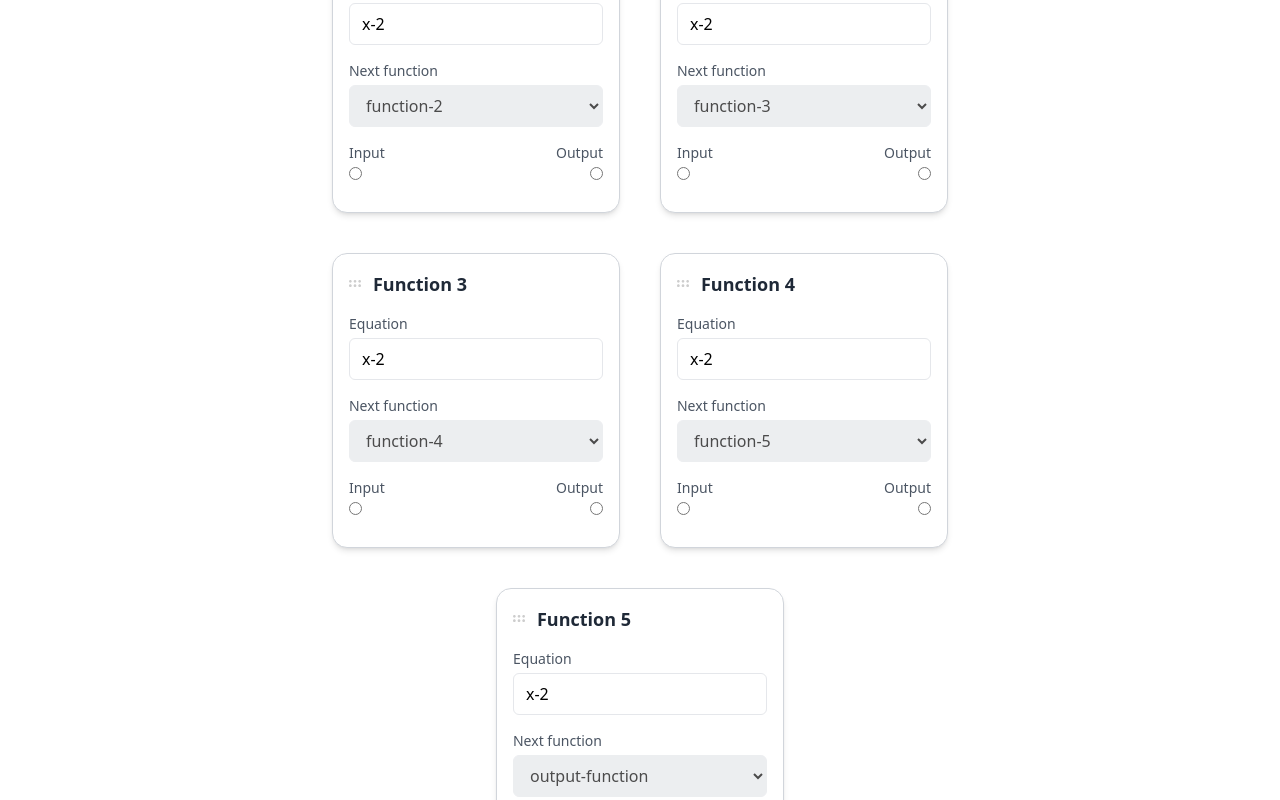
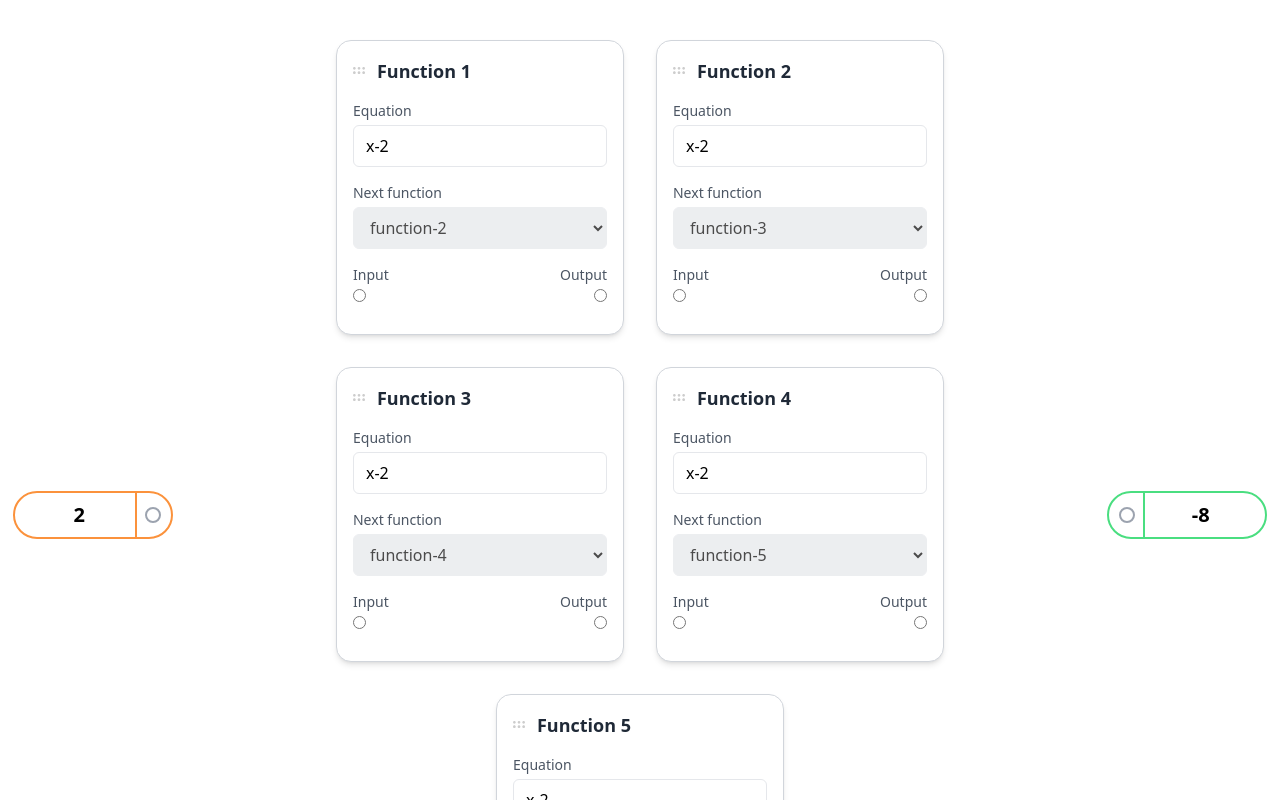
Before and after one commit to himanshubhardwaz/function-chain, a React (Vite) app: page / in a window 1280 px wide. Built offline with nearby package versions, Linux system fonts and the light colour scheme.

Commit message:
feat: calculation logic

```diff
--- a/src/App.tsx
+++ b/src/App.tsx
@@ -1,18 +1,58 @@
+import { useState, useMemo, useCallback, useRef } from "react";
 import FunctionCard from "./components/FunctionCard";
+import Input from "./components/Input";
+
 import { functions as data } from "./data";
-import { useState } from "react";
 
 function App() {
-  // have added state in case we need to add features later, otherwise we can use the data directly
-  const [functions] = useState(() => data);
+  const [functions, setFunctions] = useState(() => data);
+  const outputValueRef = useRef(0);
+
+  const [initialValue, setInitialValue] = useState("2");
+
+  const outputValue = useMemo(() => {
+    try {
+      const output = functions.reduce((acc, fn) => {
+        const result = eval(fn.equation.replace(/x/g, String(acc)));
+        return result;
+      }, Number(initialValue));
+
+      outputValueRef.current = output;
+      return output;
+    } catch (error) {
+      console.log(error);
+      return outputValueRef.current;
+    }
+  }, [functions, initialValue]);
+
+  const editEquation = useCallback((functionId: string, equation: string) => {
+    setFunctions((prevFunctions) => {
+      const updatedFunctions = prevFunctions.map((fn) => {
+        if (fn.id === functionId) {
+          return {
+            ...fn,
+            equation,
+          };
+        }
+        return fn;
+      });
+      return updatedFunctions;
+    });
+  }, []);
 
   return (
-    <main className="h-screen w-screen justify-center items-center flex overflow-y-scroll">
-      <div className="flex flex-wrap justify-center items-center w-2/3 gap-10">
+    <main className="h-screen w-screen justify-center items-center flex overflow-y-scroll flex-wrap gap-10 pt-10">
+      <Input
+        value={initialValue}
+        onChange={(value) => setInitialValue(value)}
+        variant="input"
+      />
+      <div className="flex flex-wrap justify-center items-center w-2/3 gap-8">
         {functions.map((fn) => (
-          <FunctionCard key={fn.id} {...fn} />
+          <FunctionCard key={fn.id} {...fn} editEquation={editEquation} />
         ))}
       </div>
+      <Input value={String(outputValue)} variant="output" />
     </main>
   );
 }
--- a/src/components/FunctionCard.tsx
+++ b/src/components/FunctionCard.tsx
@@ -1,19 +1,20 @@
+import { memo } from "react";
 import HolderIcon from "../assets/holder-icon.svg";
 
 export type FunctionCardProps = {
+  id: string;
   name: string;
-  inputValue: number;
-  outputValue: number;
   equation: string;
-  nextFunction: string | undefined;
+  nextFunction?: string;
+  editEquation: (functionId: string, equation: string) => void;
 };
 
 const FunctionCard = ({
   name,
-  // inputValue,
-  // outputValue,
+  nextFunction,
   equation,
-  nextFunction,
+  editEquation,
+  id,
 }: FunctionCardProps) => {
   return (
     <div className="bg-white border border-gray-300 shadow-md rounded-[15px] w-72 p-4">
@@ -30,7 +31,7 @@ const FunctionCard = ({
           type="text"
           placeholder="x-2"
           value={equation}
-          defaultValue="x-2"
+          onChange={(e) => editEquation(id, e.target.value)}
           className="w-full px-3 py-2 border rounded-md focus:outline-none focus:ring-2 focus:ring-blue-400"
         />
       </div>
@@ -63,4 +64,4 @@ const FunctionCard = ({
   );
 };
 
-export default FunctionCard;
+export default memo(FunctionCard);
--- /dev/null
+++ b/src/components/Input.tsx
@@ -0,0 +1,43 @@
+import { memo } from "react";
+
+type InputProps = {
+  value: string;
+  onChange?: (value: string) => void;
+  variant?: "input" | "output";
+};
+
+const InputWithRadio = ({ value, onChange, variant }: InputProps) => {
+  return (
+    <div
+      className={`flex items-center w-40 h-12 px-4 rounded-full border-2 ${
+        variant === "output"
+          ? "flex-row-reverse border-green-400"
+          : "border-orange-400"
+      }`}
+    >
+      <input
+        type="number"
+        readOnly={variant === "output"}
+        className="text-xl font-semibold w-24 text-center bg-transparent border-none focus:outline-none overflow-auto"
+        value={value}
+        onChange={(e) => onChange?.(e.target.value)}
+        disabled={variant === "output"}
+      />
+      <div
+        className={`h-full mx-2 border-r-2 ${
+          variant === "output"
+            ? "flex-row-reverse border-green-400"
+            : "border-orange-400"
+        }`}
+      ></div>
+      <div className="flex items-center justify-center">
+        <input
+          type="radio"
+          className="appearance-none w-4 h-4 border-2 border-gray-400 rounded-full checked:bg-blue-500 "
+        />
+      </div>
+    </div>
+  );
+};
+
+export default memo(InputWithRadio);
--- a/src/data.ts
+++ b/src/data.ts
@@ -37,6 +37,6 @@ export const functions = [
     inputValue: 2,
     outputValue: 0,
     equation: "x-2",
-    nextFunction: "output-function",
+    nextFunction: "-",
   },
 ];
--- a/src/index.css
+++ b/src/index.css
@@ -1,3 +1,15 @@
 @tailwind base;
 @tailwind components;
 @tailwind utilities;
+
+/* Chrome, Safari, Edge, Opera */
+input::-webkit-outer-spin-button,
+input::-webkit-inner-spin-button {
+    -webkit-appearance: none;
+    margin: 0;
+}
+
+/* Firefox */
+input[type=number] {
+    -moz-appearance: textfield;
+}
```
